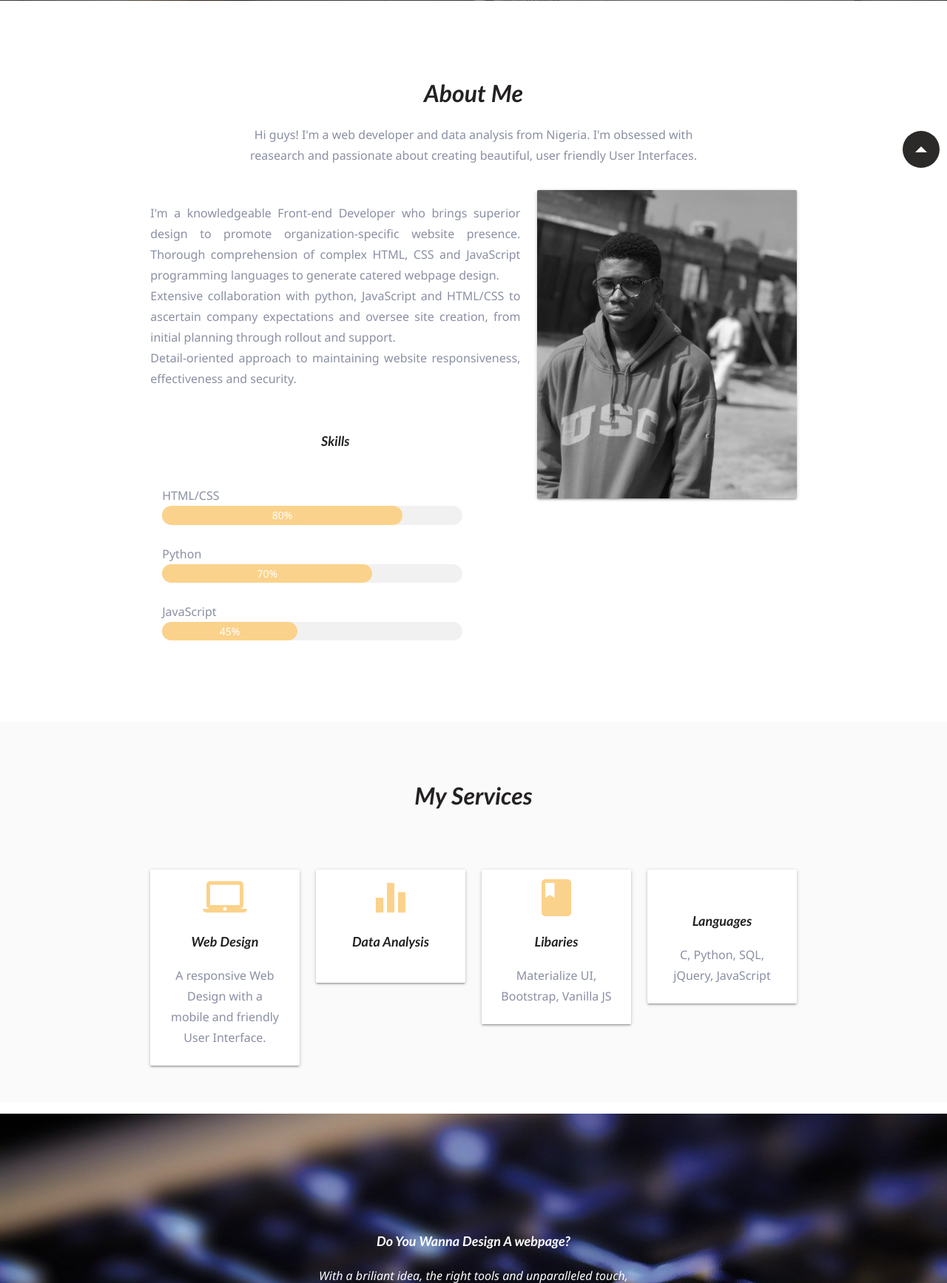
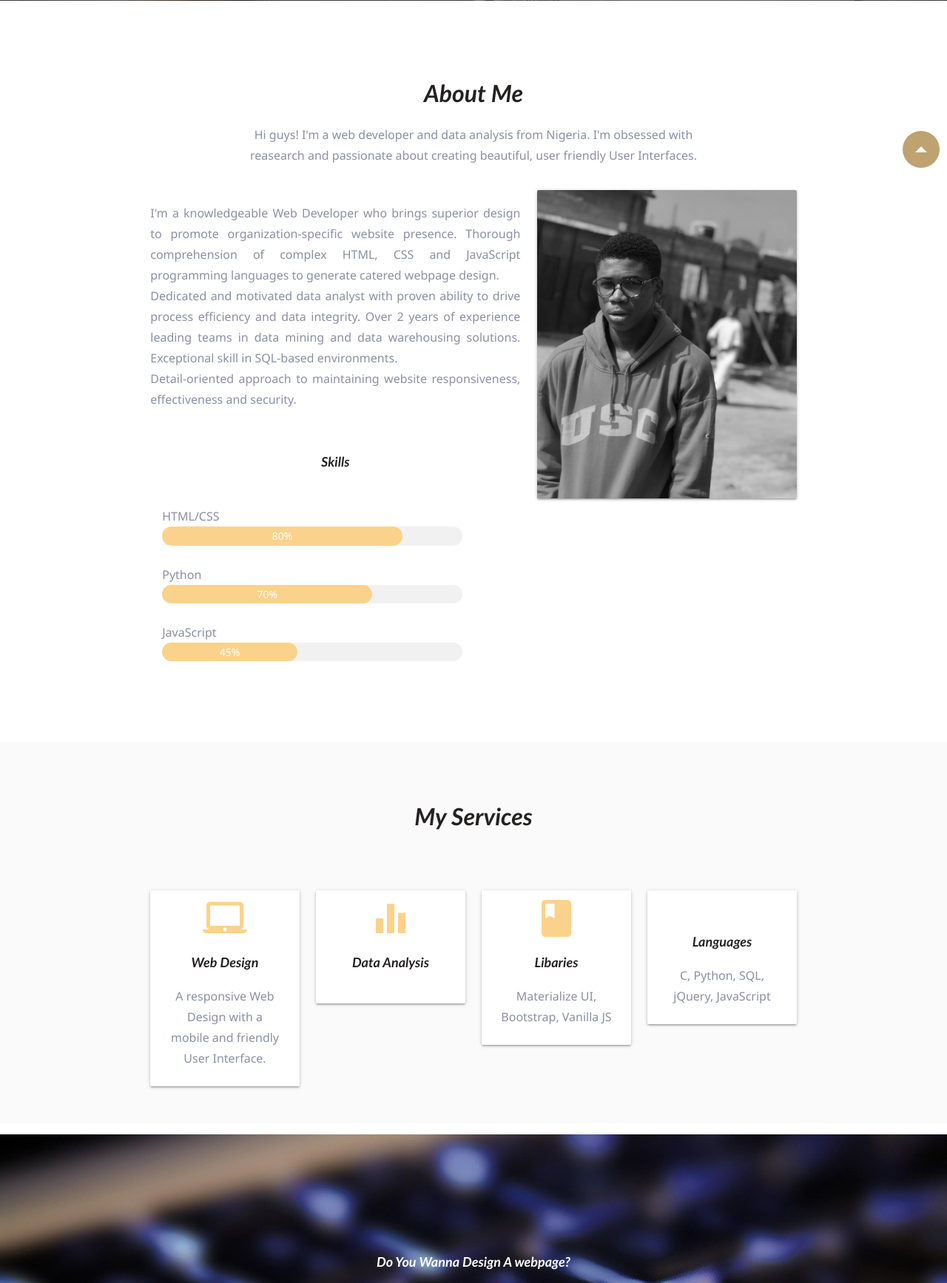
Before and after one commit to bouncei/portfolio, a PHP site: page / in a window 1280 px wide. Shown: the part 563-2298 px from the top of the page at 74% size. Run offline with PHP 8.4, Linux system fonts and the light colour scheme; some libraries are stand-ins or nearby versions.

Commit message:
another commit

```diff
--- a/index.html
+++ b/index.html
@@ -32,7 +32,9 @@
 
     </div>
 
-    <div class="scrollTop"></div>
+    <div class="scrollTop">
+
+    </div>
 
 
         <!-- Section Navbar -->
@@ -175,10 +177,9 @@
                         <br>
                         <br>
 
-                        <p> I'm a knowledgeable Front-end Developer who brings superior design to promote organization-specific website presence.
+                        <p> I'm a knowledgeable Web Developer who brings superior design to promote organization-specific website presence.
                             Thorough comprehension of complex HTML, CSS and JavaScript programming languages to generate catered webpage design.<br>
-                            Extensive collaboration with python, JavaScript and HTML/CSS to ascertain company expectations and oversee site creation,
-                            from initial planning through rollout and support.<br> Detail-oriented approach to maintaining website responsiveness, effectiveness and security.</p>
+                            Dedicated and motivated data analyst with proven ability to drive process efficiency and data integrity. Over 2 years of experience leading teams in data mining and data warehousing solutions. Exceptional skill in SQL-based environments.<br> Detail-oriented approach to maintaining website responsiveness, effectiveness and security.</p>
 
 
                         <br>
@@ -289,7 +290,7 @@
                     <h1 class="center">My Services</h1>
                     <br>
                     <br>
-                    <div class="col s12 m3">
+                    <div class="col s12 m3 card-services">
                         <div class="card-panel center">
                             <i class="material-icons medium">laptop_mac</i>
                             <a href="#home"><h2>Web Design</h2></a>
@@ -297,7 +298,7 @@
                         </div>
                     </div>
 
-                    <div class="col s12 m3">
+                    <div class="col s12 m3 card-services">
                         <div class="card-panel center">
                             <i class="material-icons medium">equalizer</i>
                             <a href="#home"><h2 style="justify-items: left;">Data Analysis</h2></a>
@@ -306,7 +307,7 @@
                         </div>
                     </div>
 
-                    <div class="col s12 m3">
+                    <div class="col s12 m3 card-services">
                         <div class="card-panel center">
                             <i class="material-icons medium">book</i>
                             <a href="#home"><h2>Libaries</h2></a>
@@ -315,7 +316,7 @@
                         </div>
                     </div>
 
-                    <div class="col s12 m3">
+                    <div class="col s12 m3 card-services">
                         <div class="card-panel center">
                             <i class="material-icons medium"></i>
                             <a href="#home"><h2>Languages</h2></a>
@@ -353,16 +354,22 @@
 
         <!-- Section: Resume -->
         <section id="resume" class="section section-resume grey lighten-5 scrollspy">
-            <div class="container">
-                <h1 class="center">Resume</h1>
-                <br>
+            <div class="container center">
+                <div class="resume">
+                    <h1>My Resume</h1>
+                    <p>For details about my qualification, education, projects and experinece please view my resume.</p>
+                    <!-- <h1 class="center"><i class="material-icons large">attach_file</i>My Resume</h1> -->
+
+                    <a href="#" class="resume-link"><i class="btn black-text resume-specific" style="border-radius: 20%; margin-top: 30px; ">View</i></a>
+                </div>
+                <!-- <br>
 
                 <div class="card-panel black-text center">
                     <i class="material-icons black-text large">attach_file</i>
                     <h2>Reach Out</h2>
 
                 </div>
-                <!-- <div class="row center">
+                 <div class="row center">
                     <div class="col s12 m6">
                         <i class="material-icons large">attach_file</i>
                     </div>
@@ -372,6 +379,8 @@
 
                     </div> -->
                 <!-- </div> -->
+
+
             </div>
 
         </section>
@@ -511,6 +520,9 @@
 
         <a href="#" id="scroll"><span></span></a>
 
+
+        <!-- Section: Footer -->
+
         <footer class="footer-area section-padding">
             <div class="container">
               <div class="row center">
--- a/static/css/main.css
+++ b/static/css/main.css
@@ -4,7 +4,7 @@
 } */
 
 html {
-    scroll-behavior: smooth;
+    scroll-behavior: smooth !important;
 }
 
 .loader_bg {
@@ -373,7 +373,8 @@ h1 {
     height: 50px;
     border-radius: 60px;
     text-indent: -9999px;
-    background-color: rgb(44, 41, 41);
+    background-color: #bea270;
+    transition: background-color .4s ease-out;
     text-decoration: none;
     display: block;
 
@@ -420,6 +421,16 @@ footer {
 }
 
 footer:hover {
-    background: #bea270;
-    transition: 0.4s;
+    background-color: #bea270;
+    /* transition: 0.4s; */
+    transition: background-color .4s ease-out;
+
 }
+
+.section-resume .resume-specific:hover {
+    background-color: #fafafa !important;
+}
+
+.card-services:hover {
+    transform: scale(1.1);
+}
```
